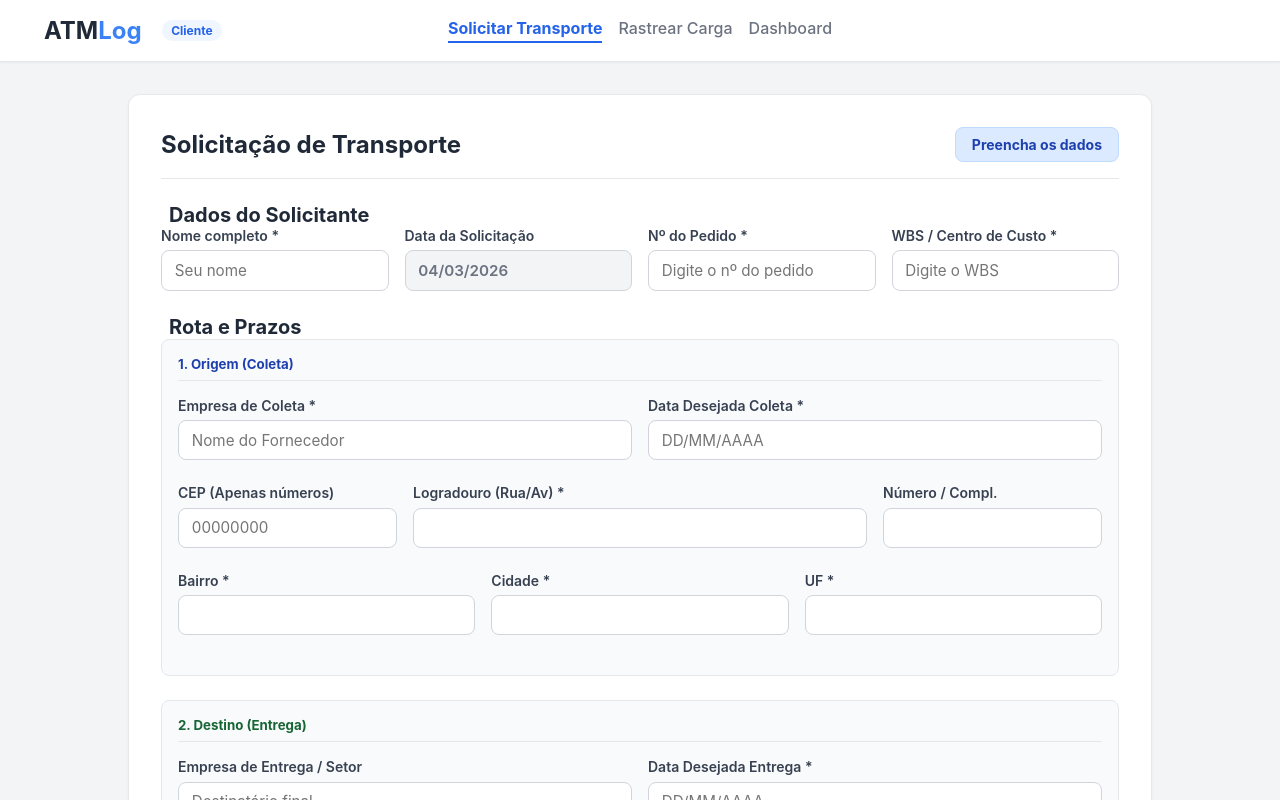
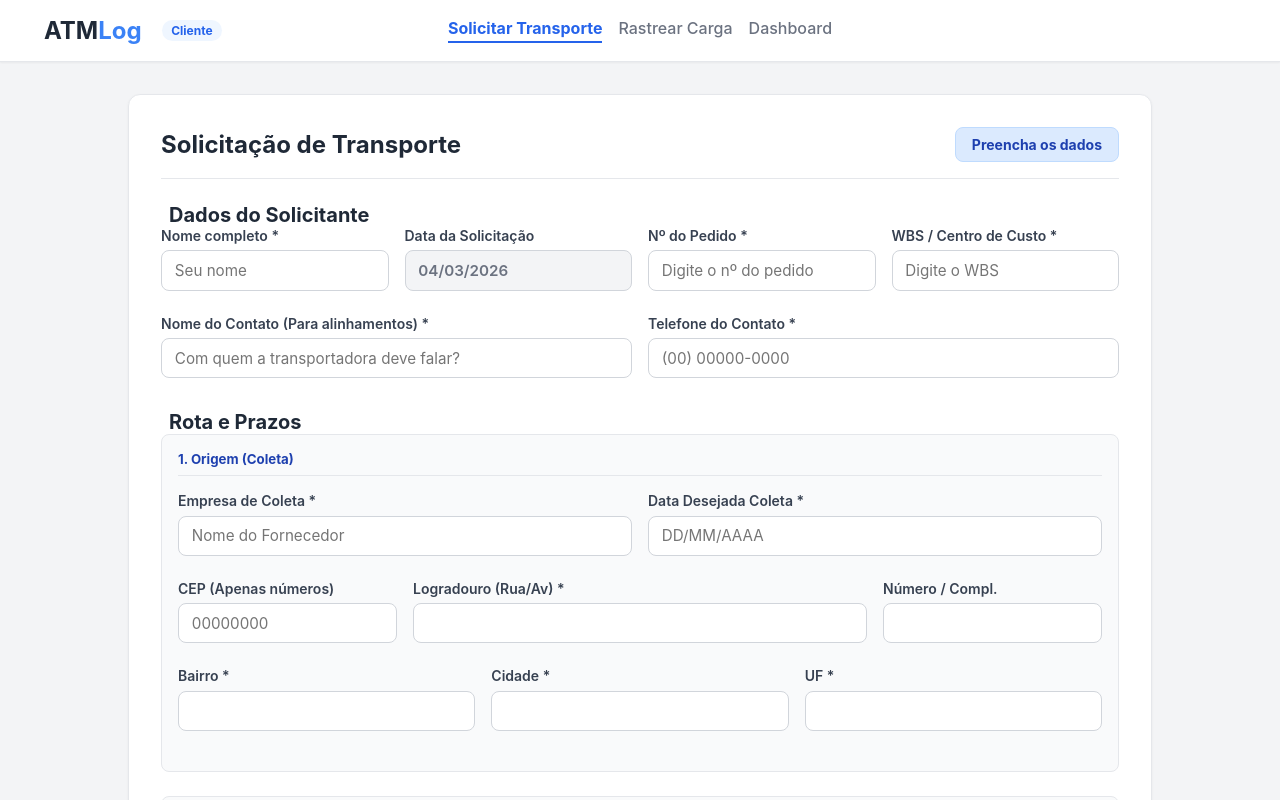
Before and after one commit to ItsNotNatan/TransportViewerClient, a React (Vite) app: page / in a window 1280 px wide. Shown: the top 800 px of the page. Built offline with nearby package versions, Linux system fonts and the light colour scheme.

Commit message:
Add files via upload

```diff
--- a/src/pages/RequestForm/RequestForm.jsx
+++ b/src/pages/RequestForm/RequestForm.jsx
@@ -11,6 +11,9 @@ export default function RequestForm() {
   const [dataColeta, setDataColeta] = useState('');
   const [dataEntrega, setDataEntrega] = useState('');
 
+  // NOVO: Estado para controlar a máscara do telefone de contato
+  const [telefoneContato, setTelefoneContato] = useState('');
+
   useEffect(() => {
     const hoje = new Date();
     setDataHoje(hoje.toLocaleDateString('pt-BR'));
@@ -20,6 +23,19 @@ export default function RequestForm() {
     let v = valor.replace(/\D/g, '');
     if (v.length > 2) v = v.slice(0, 2) + '/' + v.slice(2);
     if (v.length > 5) v = v.slice(0, 5) + '/' + v.slice(5, 9);
+    return v;
+  };
+
+  // NOVO: Função para aplicar máscara de telefone (Fixo ou Celular)
+  const aplicarMascaraTelefone = (valor) => {
+    let v = valor.replace(/\D/g, '');
+    if (v.length <= 10) {
+      v = v.replace(/^(\d{2})(\d)/g, '($1) $2');
+      v = v.replace(/(\d{4})(\d)/, '$1-$2');
+    } else {
+      v = v.replace(/^(\d{2})(\d)/g, '($1) $2');
+      v = v.replace(/(\d{5})(\d)/, '$1-$2');
+    }
     return v;
   };
 
@@ -75,6 +91,7 @@ export default function RequestForm() {
         setEntrega({ cep: '', logradouro: '', bairro: '', localidade: '', uf: '' });
         setDataColeta('');
         setDataEntrega('');
+        setTelefoneContato(''); // NOVO: Limpa o campo de telefone após o envio
       } else {
         alert("ERRO DO SERVIDOR: \n\n" + JSON.stringify(resultado, null, 2));
       }
@@ -115,8 +132,29 @@ export default function RequestForm() {
           </div>
         </div>
 
+        {/* NOVO: DADOS DE CONTATO */}
+        <div className="form-grid-2" style={{ marginTop: '1rem' }}>
+          <div className="input-group">
+            <label>Nome do Contato (Para alinhamentos) *</label>
+            <input type="text" name="nomeContato" required className="input-control" placeholder="Com quem a transportadora deve falar?" />
+          </div>
+          <div className="input-group">
+            <label>Telefone do Contato *</label>
+            <input
+              type="tel"
+              name="telefoneContato"
+              value={telefoneContato}
+              onChange={(e) => setTelefoneContato(aplicarMascaraTelefone(e.target.value))}
+              maxLength="15"
+              required
+              className="input-control"
+              placeholder="(00) 00000-0000"
+            />
+          </div>
+        </div>
+
         {/* SEÇÃO 2: ROTA E PRAZOS (MANTIDA IGUAL) */}
-        <h4 className="section-title"><i className="fa-solid fa-map-location-dot"></i> Rota e Prazos</h4>
+        <h4 className="section-title" style={{ marginTop: '2rem' }}><i className="fa-solid fa-map-location-dot"></i> Rota e Prazos</h4>
 
         {/* Origem */}
         <div className="box-highlight" style={{ marginBottom: '1.5rem' }}>
@@ -211,7 +249,6 @@ export default function RequestForm() {
           <div className="input-group"><label>Volume (m³) *</label><input type="number" name="volume" step="0.01" min="0" required className="input-control" /></div>
           <div className="input-group"><label>Medidas (C x L x A)</label><input type="text" name="medidas" placeholder="Ex: 2m x 1m x 1.5m" className="input-control" /></div>
 
-          {/* --- SELECT DINÂMICO AQUI --- */}
           <div className="input-group">
             <label>Veículo *</label>
             <select name="veiculo" required className="input-control">
--- a/src/pages/TrackOrder/TrackOrder.jsx
+++ b/src/pages/TrackOrder/TrackOrder.jsx
@@ -127,8 +127,6 @@ export default function TrackOrder() {
             <div><span style={{ display: 'block', fontSize: '0.875rem', color: '#6b7280' }}>Destino</span><strong>{resultado.destino?.municipio} - {resultado.destino?.uf}</strong></div>
             <div><span style={{ display: 'block', fontSize: '0.875rem', color: '#6b7280' }}>Previsão</span><strong>{formatarData(resultado.data_entrega)}</strong></div>
             <div><span style={{ display: 'block', fontSize: '0.875rem', color: '#6b7280' }}>Veículo</span><strong>{resultado.veiculo}</strong></div>
-            {/* 👇 NOVA COLUNA DO VALOR DO FRETE AQUI 👇 */}
-            <div><span style={{ display: 'block', fontSize: '0.875rem', color: '#6b7280' }}>Valor do Frete</span><strong style={{ color: '#16a34a' }}>{formatarValor(resultado.valor_nf || resultado.cotacao_bid)}</strong></div>
           </div>
 
           <div className="timeline-container">
```
